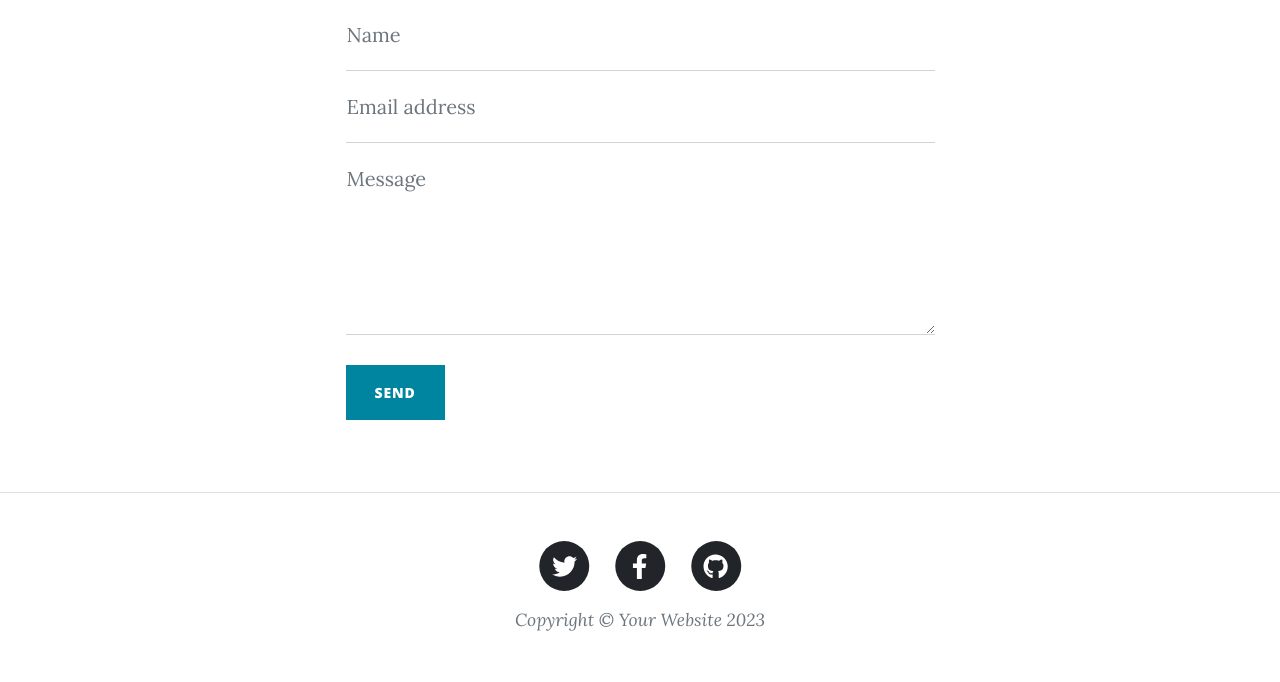
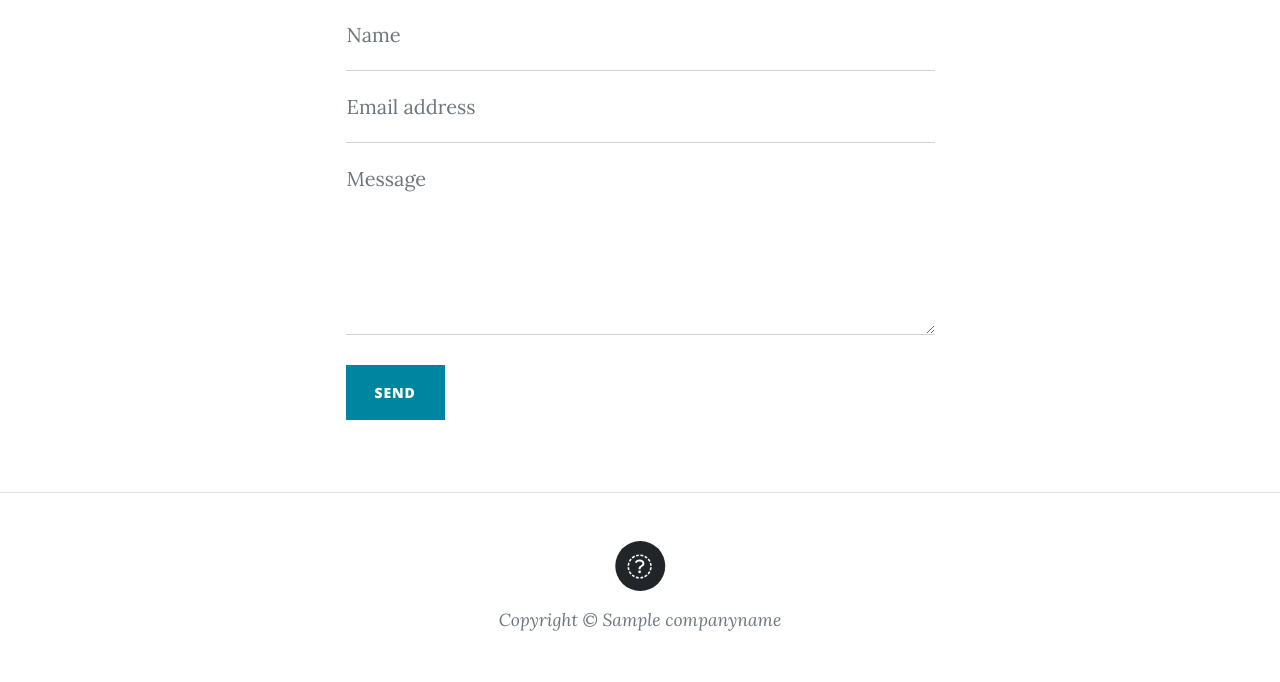
Before and after one commit to AlashShrestha/Djangopy, a Django app: page /contact/ in a window 1280 px wide. Shown: the part 721-1403 px from the top of the page. Run offline with Django 4.2, Linux system fonts and the light colour scheme; tables that the repository leaves empty hold one stand-in row (values such as "Sample post"); some libraries are stand-ins or nearby versions.

Commit message:
Account Links Dynamic

```diff
--- a/Demo/layouts/footer.html
+++ b/Demo/layouts/footer.html
@@ -4,7 +4,7 @@
         <div class="row gx-4 gx-lg-5 justify-content-center">
             <div class="col-md-10 col-lg-8 col-xl-7">
                 <ul class="list-inline text-center">
-                    <li class="list-inline-item">
+                    <!-- <li class="list-inline-item">
                         <a href="#!">
                             <span class="fa-stack fa-lg">
                                 <i class="fas fa-circle fa-stack-2x"></i>
@@ -19,17 +19,19 @@
                                 <i class="fab fa-facebook-f fa-stack-1x fa-inverse"></i>
                             </span>
                         </a>
-                    </li>
+                    </li> -->
+                    {% for link in links %}
                     <li class="list-inline-item">
-                        <a href="#!">
+                        <a href="{{link.url}}">
                             <span class="fa-stack fa-lg">
                                 <i class="fas fa-circle fa-stack-2x"></i>
-                                <i class="fab fa-github fa-stack-1x fa-inverse"></i>
+                                <i class="fab fa-{{link.icon}} fa-stack-1x fa-inverse"></i>
                             </span>
                         </a>
                     </li>
+                    {% endfor %}
                 </ul>
-                <div class="small text-center text-muted fst-italic">Copyright &copy; Your Website 2023</div>
+                <div class="small text-center text-muted fst-italic">Copyright &copy; {{company_name}}</div>
             </div>
         </div>
     </div>
--- a/crud/admin.py
+++ b/crud/admin.py
@@ -1,5 +1,5 @@
 from django.contrib import admin
-from .models import Blog, Contact
+from .models import Blog, Contact, Links, CompanyName
 
 # Register your models here.
 admin.site.site_header = "Admin Header"
@@ -25,3 +25,5 @@ class BlogAdmin(admin.ModelAdmin):
 
 admin.site.register(Blog, BlogAdmin)
 admin.site.register(Contact)
+admin.site.register(Links)
+admin.site.register(CompanyName)
--- a/crud/models.py
+++ b/crud/models.py
@@ -20,3 +20,18 @@ class Contact(models.Model):
 
     def __str__(self):
         return self.name
+
+
+class Links(models.Model):
+    url = models.URLField()
+    icon = models.CharField(max_length=100)
+
+    def __str__(self):
+        return self.icon
+
+
+class CompanyName(models.Model):
+    name = models.CharField(max_length=300)
+
+    def __str__(self):
+        return self.name
--- a/crud/templates/blog/contact.html
+++ b/crud/templates/blog/contact.html
@@ -31,10 +31,6 @@
                             <input class="form-control" for="email" name="email" type="email" required placeholder="Enter your email..."  />
                             <label for="email">Email address</label>
                         </div>
-                        {% comment %} <div class="form-floating">
-                            <input class="form-control" for="subject" name="subject" type="text" required placeholder="Enter Subject..."  />
-                            <label for="name">Subject</label>
-                        </div> {% endcomment %}
                         <div class="form-floating">
                             <textarea class="form-control" for="message" name="message" required placeholder="Enter your message here..." style="height: 12rem" ></textarea>
                             <label for="message">Message</label>
--- a/crud/views.py
+++ b/crud/views.py
@@ -1,6 +1,6 @@
 from django.shortcuts import redirect, render
 from django.core.paginator import Paginator
-from .models import Blog, Contact
+from .models import Blog, Contact, Links, CompanyName
 from datetime import date
 from crud.forms import BlogForm
 from Demo.settings import EMAIL_HOST_USER
@@ -14,12 +14,19 @@ def home(request):
     paginator = Paginator(blog, 2)  # Show 25 contacts per page.
     page_number = request.GET.get("page")
     page_obj = paginator.get_page(page_number)
+    link = Links.objects.all()
+    company_name = CompanyName.objects.all()[0]
+    context = {
+        "blogs": page_obj,
+        "links": link,
+        "company_name": company_name.name,
+    }
     if request.method == "POST":
         searchData = request.POST.get("search")
         if searchData != "":
             data = Blog.objects.filter(title__icontains=searchData)
             return render(request, "blog/home.html", {"blogs": data})
-    return render(request, "blog/home.html", {"blogs": page_obj, "page_obj": page_obj})
+    return render(request, "blog/home.html", context)
 
 
 def create(request):
@@ -37,35 +44,47 @@ def create(request):
         )
         blog.save()
         return redirect("crud:home")
-    return render(request, "blog/create.html")
+    link = Links.objects.all()
+    company_name = CompanyName.objects.all()[0]
+    context = {"links": link, "company_name": company_name.name}
+    return render(request, "blog/create.html", context)
 
 
 def about(request):
-    return render(request, "blog/about.html")
+    link = Links.objects.all()
+    company_name = CompanyName.objects.all()[0]
+    context = {"links": link, "company_name": company_name.name}
+    return render(request, "blog/about.html", context)
 
 
 def contact(request):
+    link = Links.objects.all()
+    company_name = CompanyName.objects.all()[0]
+    context = {"links": link, "company_name": company_name.name}
     if request.method != "POST":
-        return render(request, "blog/contact.html")
+        return render(request, "blog/contact.html", context)
     data_name = request.POST.get("name")
     data_email = request.POST.get("email")
     data_message = request.POST.get("message")
     data_subject = "Django Email"
-    recipient = "kajullenneupri-3691@yopmail.com",
+    recipient = ("kajullenneupri-3691@yopmail.com",)
     contact = Contact(
         name=data_name,
         email=data_email,
         message=data_message,
     )
     contact.save()
-    template = render_to_string('blog/email.html', {'name': data_name, 'description':data_message,'mail':data_email})
+    template = render_to_string(
+        "blog/email.html",
+        {"name": data_name, "description": data_message, "mail": data_email},
+    )
     email = EmailMessage(
         data_subject,
         template,
         EMAIL_HOST_USER,
         recipient,
-        )
-    # email.fail_silently = False
+    )
+    email.fail_silently = False  # type: ignore
     if email != None:
         email.send()
     return redirect("crud:contact")
@@ -73,7 +92,10 @@ def contact(request):
 
 def post(request, id):
     blog = Blog.objects.get(id=id)
-    return render(request, "blog/post.html", {"blog": blog})
+    link = Links.objects.all()
+    company_name = CompanyName.objects.all()[0]
+    context = {"blog": blog, "links": link, "company_name": company_name.name}
+    return render(request, "blog/post.html", context)
 
 
 def deletBlog(request, id):
@@ -85,6 +107,8 @@ def deletBlog(request, id):
 def updateBlog(request, id):
     blog = Blog.objects.get(id=id)
     form = BlogForm(request.POST or None, instance=blog)
+    link = Links.objects.all()
+    company_name = CompanyName.objects.all()[0]
     if form.is_valid():
         form.save()
         return redirect("crud:create")
@@ -94,8 +118,18 @@ def updateBlog(request, id):
         "title": blog.title,
         "sub_heading": blog.sub_heading,
         "content": blog.content,
+        "links": link,
+        "company_name": company_name.name,
     }
     return render(request, "blog/create.html", context)
+
+
+def footer(request):
+    link = Links.objects.all()
+    company_name = CompanyName.objects.all()[0]
+    context = {"links": link, "company_name": company_name.name}
+    print(link, company_name)
+    return render(request, "footer.html", context)
 
 
 # def create(request):
```
Also changed, not shown: crud/migrations/0004_companyname_links.py (added).
